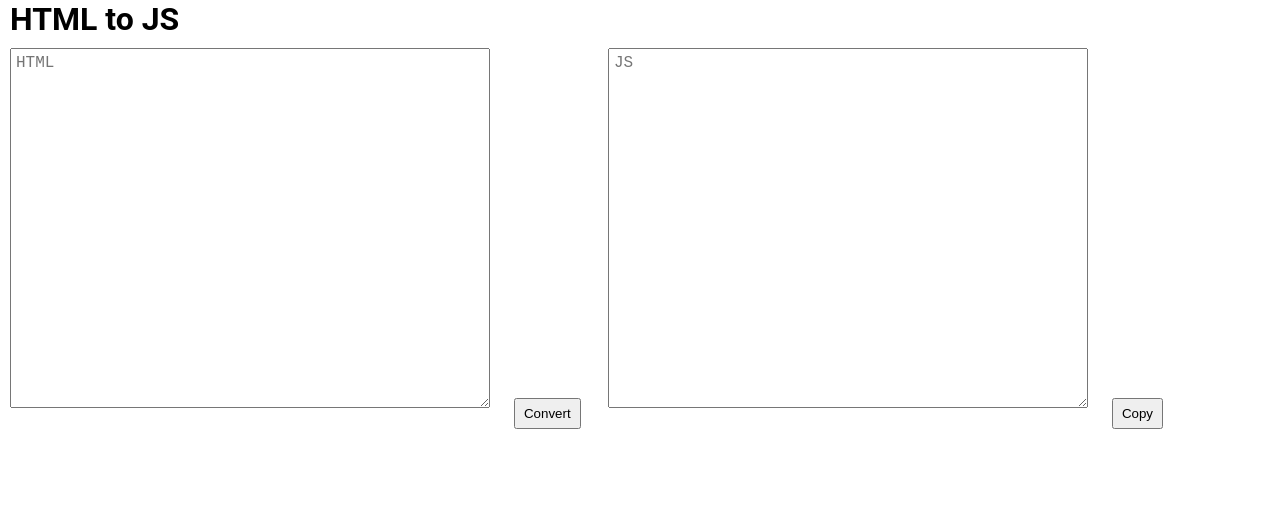
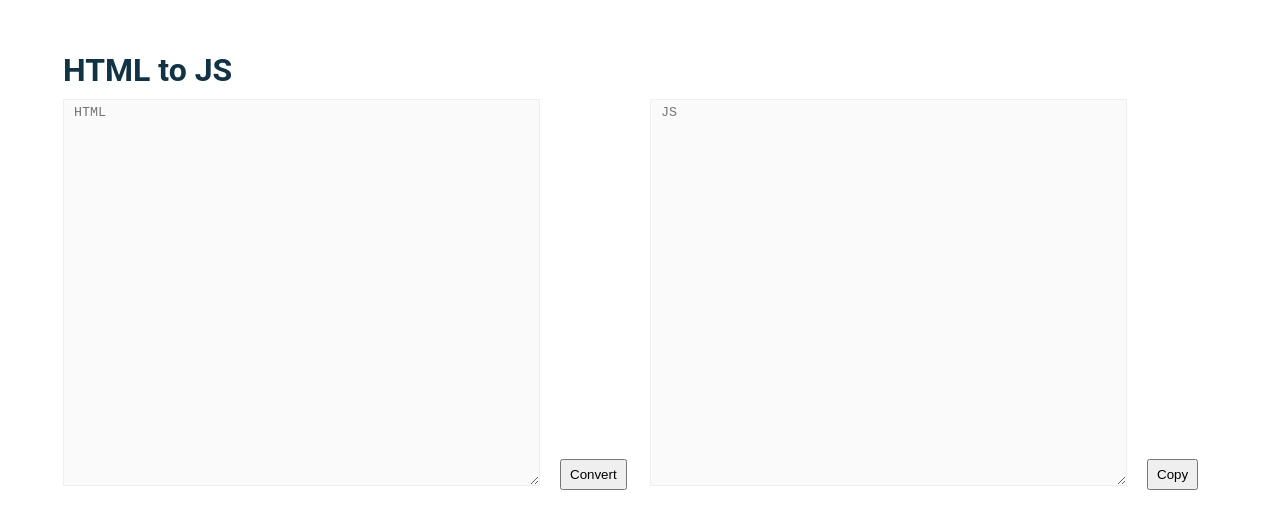
Before and after one commit to boriskrasko/html-to-js, a plain HTML site: page index.html in a window 1280 px wide. Drawn offline with Linux system fonts and the light colour scheme.

Commit message:
refactor: flex layout

```diff
--- a/index.html
+++ b/index.html
@@ -7,21 +7,31 @@
   <link rel="stylesheet" type="text/css" href="style.css">
 </head>
 <body>
+  <main>
+    <div class="flex-container">
+      <div>
         <h1>HTML to JS</h1>
-  <textarea placeholder="HTML" class="input"></textarea>
+        <textarea cols="55" rows="25" spellcheck="false" placeholder="HTML" class="input"></textarea>
+      </div>
       <div class="tooltip">
         <button class="convert-btn">
           <span class="tooltiptext">Convert to JavaScript</span>
         Convert
         </button>
       </div>
-  <textarea spellcheck="false" placeholder="JS" class="output"></textarea>
+    </div>
+    <div class="flex-container">
+      <div>
+        <textarea cols="55" rows="25" spellcheck="false" placeholder="JS" class="output"></textarea>
+      </div>
       <div class="tooltip">
         <button class="copy-btn">
         <span class="tooltiptext" id="myTooltip">Copy to clipboard</span>
         Copy
         </button>
       </div>
+    </div>
+  </main>
   <script src="main.js"></script>
 </body>
 </html>
--- a/main.js
+++ b/main.js
@@ -217,12 +217,7 @@ let addClassToElement = () => {
   className.trim();
   if (className.length !== 0) {
     outputJavaScript.value += `${name}.classList.add('${className}');\n`;
-    // if (classesCount > 1) {
-      trimmedString = trimmedString.replace(`class="${classContentBeforeTrimming}"`, '');
-      console.log(classContentBeforeTrimming);
-    // } else {
-    //   trimmedString = trimmedString.replace(`class="${classContent}"`, '');
-    // }
+    trimmedString = trimmedString.replace(`class="${classContentBeforeTrimming}"`, '');
     checkAttributes();
   } else {
     trimmedString = trimmedString.replace(`class="${classContent}"`, '');
@@ -352,10 +347,17 @@ let outFunc = () => {
   tooltip.innerHTML = `Copy to clipboard`;
 }
 
+let clearInputHtmlValue = () => {
+  if (inputHtml.value.indexOf('Done!') !== -1)
+  inputHtml.value = '';
+}
+
 copyBtn.addEventListener('click', copyResult);
 copyBtn.addEventListener('mouseout', outFunc);
+inputHtml.addEventListener('click', clearInputHtmlValue);
 
 convertBtn.addEventListener('click', () => {
+  outputJavaScript.value = '';
   inputHtml.value = inputHtml.value.replace(/</gi, `\n<`);
   inputHtml.value = inputHtml.value.replace(/>/gi, `>\n`);
   while (firstIndexOfComment !== -1) {
@@ -365,14 +367,15 @@ convertBtn.addEventListener('click', () => {
     inputHtml.value = inputHtml.value.replace(comment, ``);
   }
   inputHtml.value = inputHtml.value.replace(/^\s*[\r\n]/gm, ``);
-  inputHtml.value += 'Done!\n';
   if (inputHtml.value[0] !== signs[1]) {
     outputJavaScript.value +=  `Your code must start with the '<'\n`;
   } else if (inputHtml.value[1] == signs[2]) {
     outputJavaScript.value += `There can be no space after '<'\n`;
   } else {
+    inputHtml.value += 'Done!\n';
     getLastCharOfString(inputHtml.value);
     getStringFromHtmlCode();
     getOpennigTag();
+    inputHtml.value = 'Done!';
   }
 })
--- a/style.css
+++ b/style.css
@@ -5,25 +5,51 @@
 }
 
 body {
- font-family: Roboto, sans-serif;
+  font-family: Roboto, sans-serif;
 }
 
 h1, h2 {
- margin-left: 10px;
+  margin: 0 10px;
+  color: #134;
 }
 
 textarea {
-width: 480px;
-height: 360px;
-font-size: 16px;
-margin: 10px 10px;
-padding: 5px;
+  margin: 10px 10px;
+  padding: 5px 10px;
+  color: #134;
+  border: 1px solid #efefef;
+  background: rgb(250, 250, 250);
+}
+
+textarea:focus {
+  outline: none;
+  border: 1px solid #888;
+  border-radius: 4px;
+}
+
+textarea:hover {
+  background: rgb(248, 248, 248);
+  border-radius: 4px;
 }
 
 button {
- cursor: pointer;
- margin: 10px 10px;
- padding: 6px 8px;
+  cursor: pointer;
+  margin: 10px 10px;
+  padding: 6px 8px;
+}
+
+.flex-container {
+  display: flex;
+  justify-content: flex-start;
+  align-items: flex-end;
+  flex-wrap: wrap;
+}
+
+main {
+  margin-top: 4%;
+  display: flex;
+  flex-wrap: wrap;
+  justify-content: center;
 }
 
 .tooltip {
```
Lines whose indentation alone changed are shown as unchanged.
